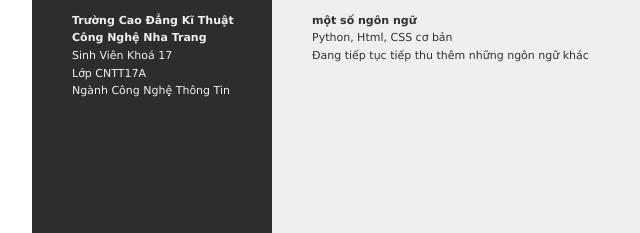
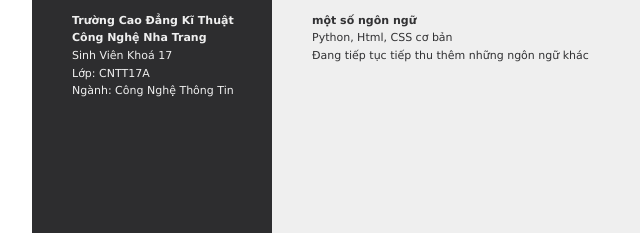
Before and after one commit to Doanphamtandung2005/Doanphamtandung2005.github.io, a plain HTML site: page webcanhan/index.html in a window 1280 px wide. Shown: the part 549-782 px from the top of the page, 208-848 px from the left. Drawn offline with Linux system fonts and the light colour scheme.

Commit message:
Update index.html

```diff
--- a/webcanhan/index.html
+++ b/webcanhan/index.html
@@ -59,8 +59,8 @@
                             <p>
                                 <ul><b>Trường Cao Đẳng Kĩ Thuật Công Nghệ Nha Trang</b>
                                     <li>Sinh Viên Khoá 17</li>
-                                    <li>Lớp CNTT17A</li>
-                                    <li>Ngành Công Nghệ Thông Tin</li>
+                                    <li>Lớp: CNTT17A</li>
+                                    <li>Ngành: Công Nghệ Thông Tin</li>
                                 </ul>
                             </p>
                         </div>
```
